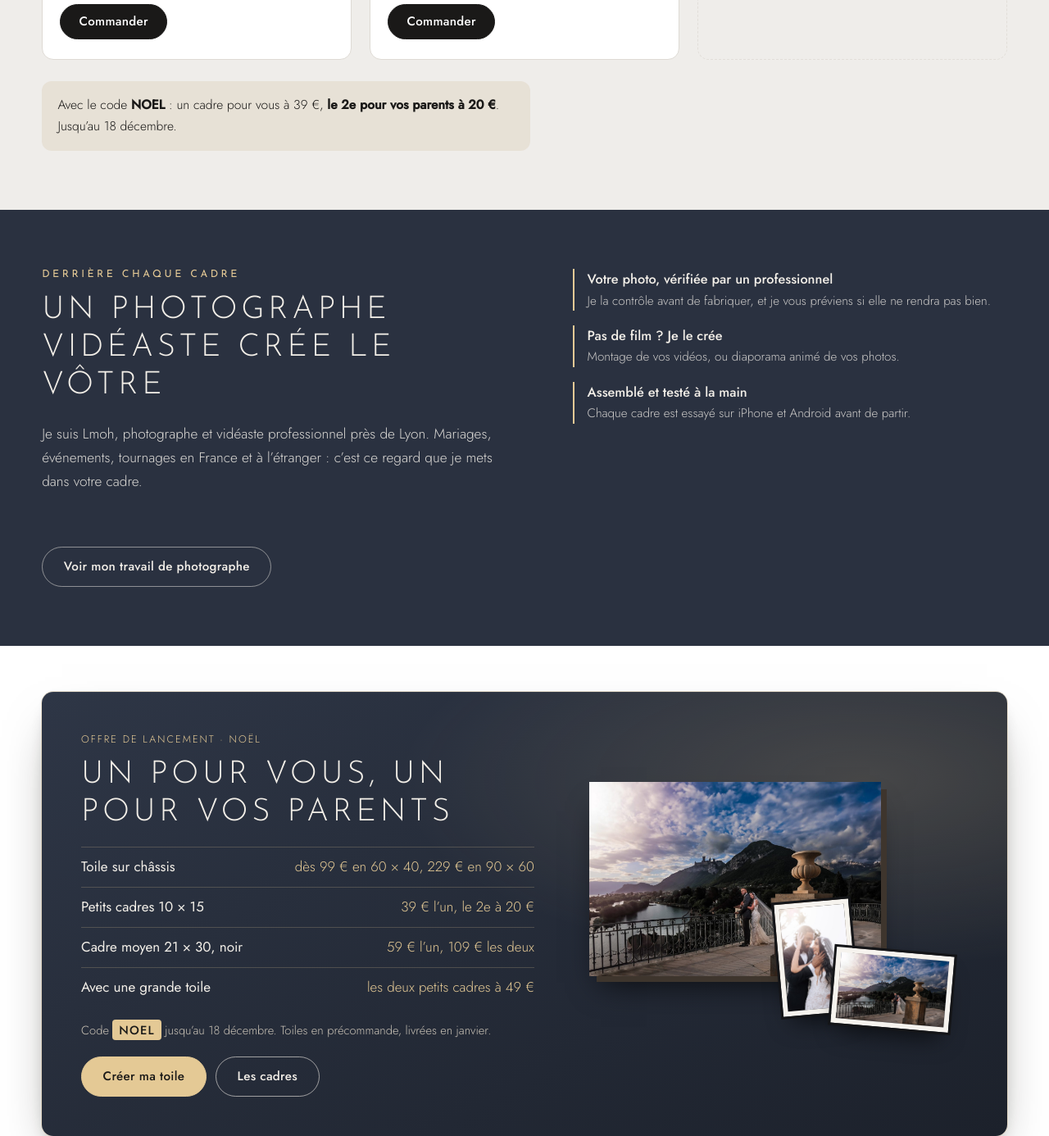
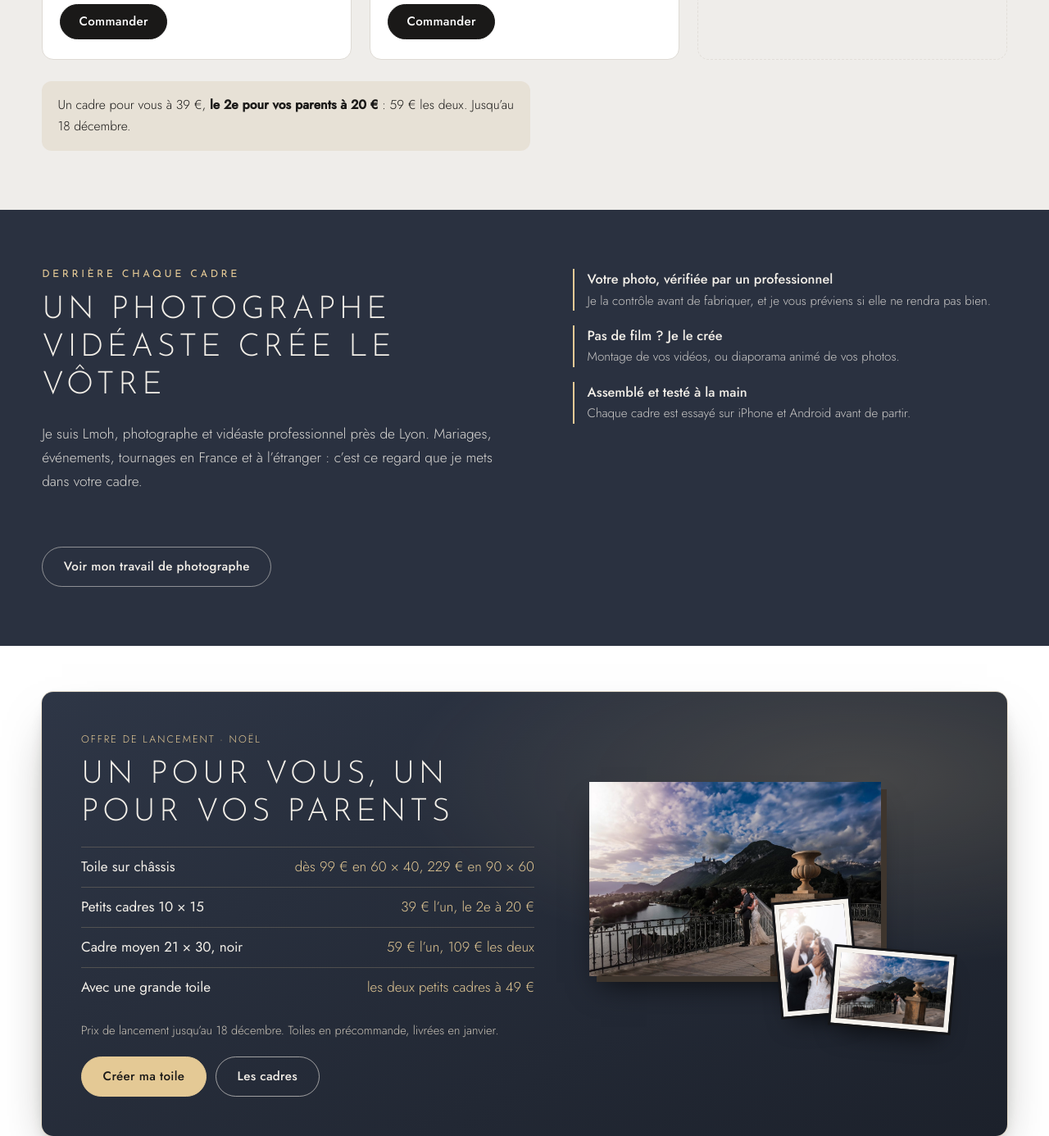
Before and after one commit to lmoh69/maison-ravive, a plain HTML site: page index.html in a window 1280 px wide. Shown: the part 2214-3600 px from the top of the page at 82% size. Drawn offline with Linux system fonts and the light colour scheme.

Commit message:
Offre lisible : bouton dès 39 €, mentions du code NOEL retirées des textes, toiles livrées en janvier

```diff
--- a/index.html
+++ b/index.html
@@ -1025,7 +1025,7 @@ set();if(mq.addEventListener)mq.addEventListener('change',set);else if(mq.addLis
       <p class="product">Un geste, et le moment revit</p>
       <h1 id="titre">Votre plus beau souvenir. Son film, d’un simple geste.</h1>
       <p>Votre photo dans un beau cadre. Approchez votre téléphone du repère : le film du moment démarre. Sans application, sans QR code. Prêt pour Noël.</p>
-      <div class="actions"><a class="btn" href="#petit-cadre" data-go="pcOrder">Commander mon cadre, dès 49 €</a><a class="btn ghost" href="#fonctionnement"><span>Voir comment ça marche</span></a></div>
+      <div class="actions"><a class="btn" href="#petit-cadre" data-go="pcOrder">Commander mon cadre, dès 39 €</a><a class="btn ghost" href="#fonctionnement"><span>Voir comment ça marche</span></a></div>
       <small>Créé par un photographe vidéaste professionnel, à l’expérience internationale. Chaque cadre est assemblé et testé à la main près de Lyon.</small>
     </div>
     <div class="stage waiting" id="stage" aria-label="Démonstration : un téléphone approché du tableau lance le film de mariage">
@@ -1053,7 +1053,7 @@ set();if(mq.addEventListener)mq.addEventListener('change',set);else if(mq.addLis
     <a class="shop-card" href="#petit-cadre" data-go="pcOrder" data-pcsize="moyen"><div class="sc-vis"><div class="sc-frame md"><i></i></div></div><div class="sc-txt"><h3>Cadre moyen 21 × 30</h3><p>Plus de présence, à poser ou à accrocher. Cadre noir.</p><p class="sc-price"><b>59 €</b><span>109 € les deux</span></p><span class="btn">Commander</span></div></a>
     <div class="shop-card soon"><div class="sc-txt"><p class="kicker">Carnet de janvier ouvert</p><h3>Toile sur châssis</h3><p>Chaque toile est fabriquée à la commande. Réservez la vôtre dès maintenant, elle est livrée en janvier. Pour Noël, glissez le bon cadeau sous le sapin.</p><p class="sc-links"><a href="#commande">Réserver ma toile</a><a href="#bon-cadeau">Offrir un bon cadeau</a></p></div></div>
   </div>
-  <p class="shop-promo">Avec le code <b>NOEL</b> : un cadre pour vous à 39 €, <b>le 2e pour vos parents à 20 €</b>. Jusqu’au 18 décembre.</p>
+  <p class="shop-promo">Un cadre pour vous à 39 €, <b>le 2e pour vos parents à 20 €</b> : 59 € les deux. Jusqu’au 18 décembre.</p>
 </div></section>
 <section class="maker" aria-labelledby="t-maker"><div class="wrap">
   <div><p class="kicker">Derrière chaque cadre</p>
@@ -1075,7 +1075,7 @@ set();if(mq.addEventListener)mq.addEventListener('change',set);else if(mq.addLis
           <li><b>Cadre moyen 21 × 30, noir</b><span>59 € l’un, 109 € les deux</span></li>
           <li><b>Avec une grande toile</b><span>les deux petits cadres à 49 €</span></li>
         </ul>
-        <p class="pc-code">Code <b>NOEL</b> jusqu’au 18 décembre. Toiles commandées avant le 14 décembre, livrées pour Noël.</p>
+        <p class="pc-code">Prix de lancement jusqu’au 18 décembre. Toiles en précommande, livrées en janvier.</p>
         <div class="pc-act"><a class="btn" href="#commande">Créer ma toile</a><a class="btn ghost" href="#petit-cadre"><span>Les petits cadres</span></a></div>
       </div>
       <div class="pc-art" aria-hidden="true"><i class="pa-big"></i><i class="pa-s1"></i><i class="pa-s2"></i></div>
@@ -1877,7 +1877,7 @@ set();if(mq.addEventListener)mq.addEventListener('change',set);else if(mq.addLis
           <li><b>Cadre moyen 21 × 30, noir</b><span>59 € l’un, 109 € les deux</span></li>
           <li><b>Avec une grande toile</b><span>les deux petits cadres à 49 €</span></li>
         </ul>
-        <p class="pc-code">Code <b>NOEL</b> jusqu’au 18 décembre. Toiles commandées avant le 14 décembre, livrées pour Noël.</p>
+        <p class="pc-code">Prix de lancement jusqu’au 18 décembre. Toiles en précommande, livrées en janvier.</p>
         <div class="pc-act"><a class="btn" href="#commande">Créer ma toile</a><a class="btn ghost" href="#petit-cadre"><span>Les petits cadres</span></a></div>
       </div>
       <div class="pc-art" aria-hidden="true"><i class="pa-big"></i><i class="pa-s1"></i><i class="pa-s2"></i></div>
@@ -1914,7 +1914,7 @@ set();if(mq.addEventListener)mq.addEventListener('change',set);else if(mq.addLis
         <div class="nxv nxv-cadre" aria-hidden="true"><i><b></b></i></div>
         <span class="noel-badge" data-until="2026-12-18" data-label="avant le 18 décembre">Commande avant le 18 décembre</span>
         <h3>Les cadres à poser</h3>
-        <p class="price">Petit cadre 39 €, cadre moyen 59 € · code NOEL</p>
+        <p class="price">Petit cadre 39 €, cadre moyen 59 €</p>
         <p>Petit cadre 10 × 15 ou cadre moyen 21 × 30 noir, à poser sur un meuble, fabriqués en 2 à 3 jours ouvrés. Idéal pour les grands-parents.</p>
         <a class="btn" href="#petit-cadre" data-go="pcOrder">Commander</a>
       </article>
```
